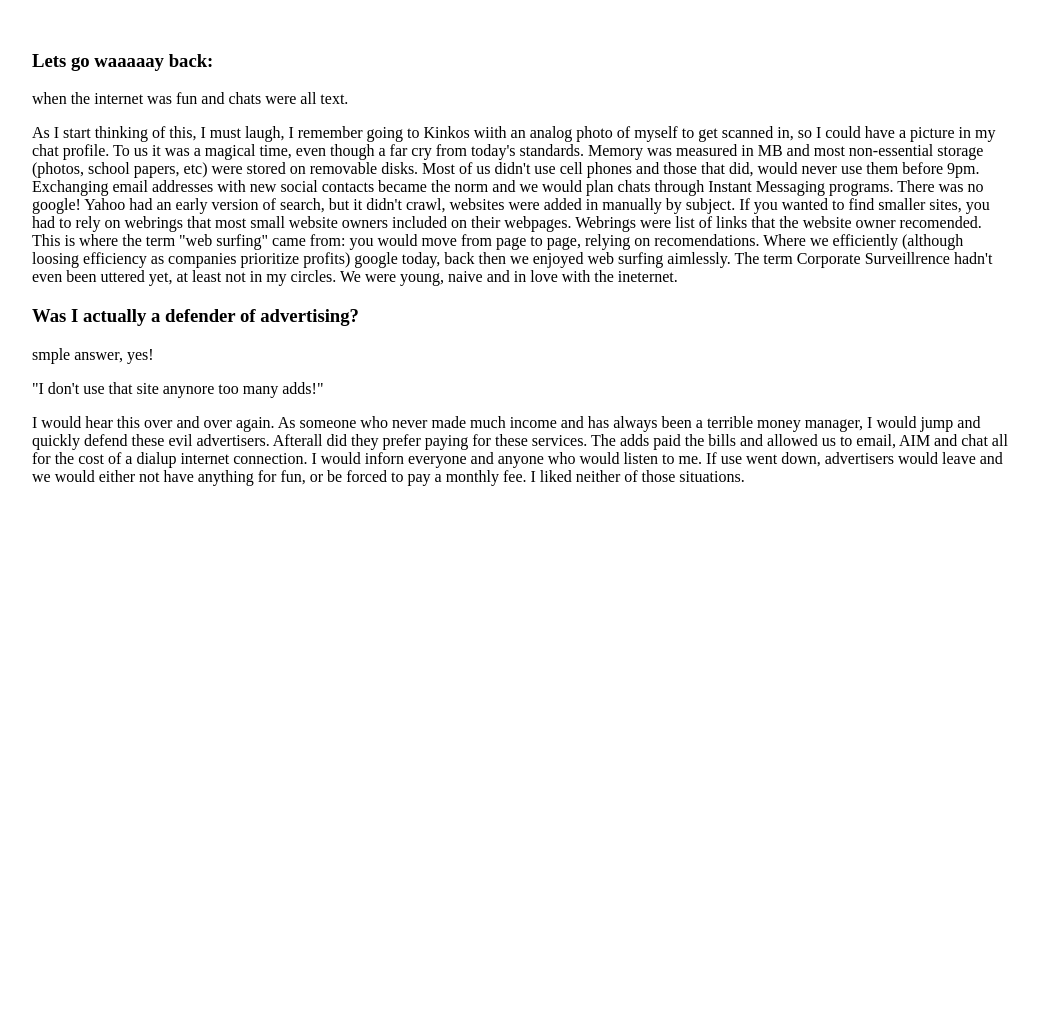
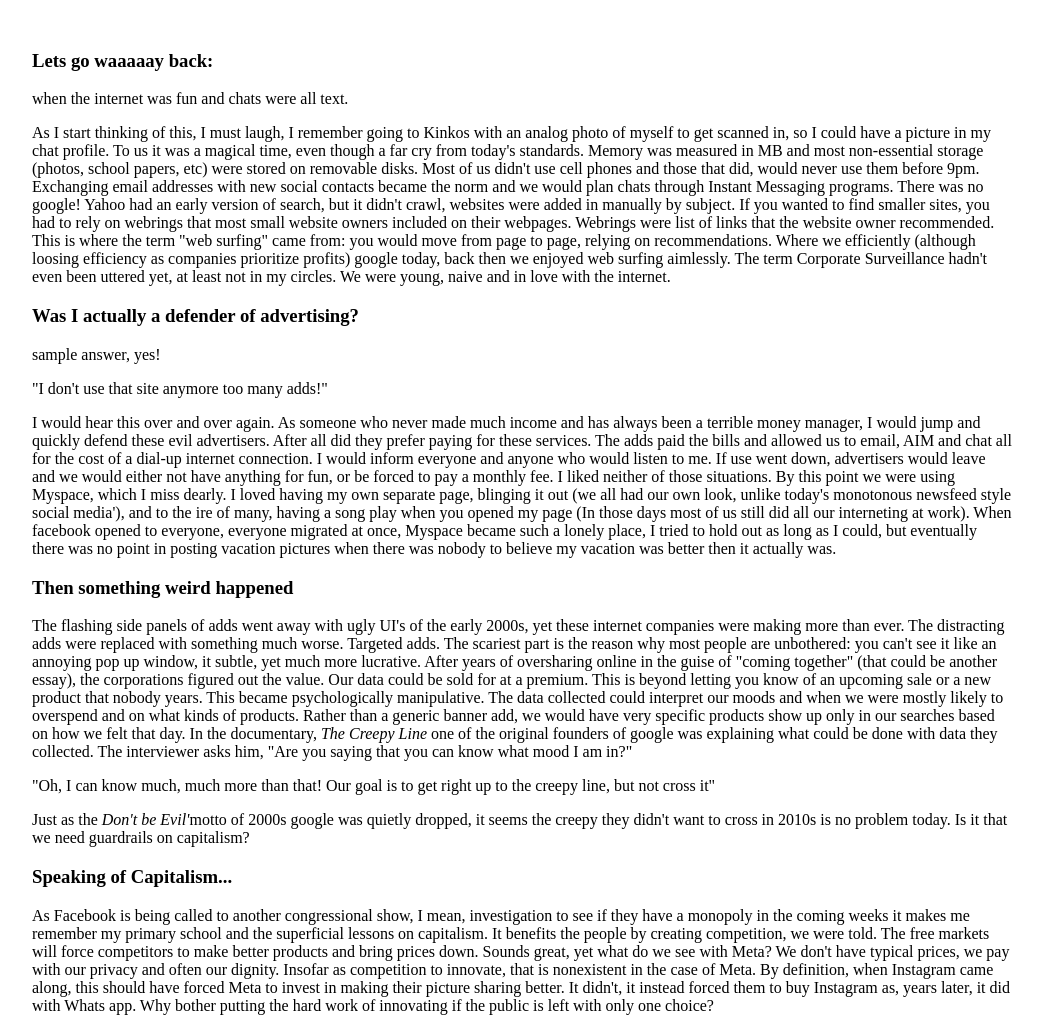
Before and after one commit to markjoehayes/markjoehayes.github.io, a plain HTML site: page Rambles/Social-Media.html in a window 1280 px wide. Shown: the part 109-1140 px from the top of the page, without its empty margins (118-1160 px from the left). Before the commit the page ends 800 px from the top, so only its background shows below. Drawn offline with Linux system fonts and the light colour scheme.

Commit message:
add essay

```diff
--- a/Rambles/Social-Media.html
+++ b/Rambles/Social-Media.html
@@ -20,26 +20,55 @@
  <br>
  <h3>Lets go waaaaay back:</h3>when the internet was fun and chats were all text.
 
- <p>As I start thinking of this, I must laugh, I remember going to Kinkos wiith an analog photo of myself to get scanned in, so
+ <p>As I start thinking of this, I must laugh, I remember going to Kinkos with an analog photo of myself to get scanned in, so
  I could have a picture in my chat profile. To us it was a magical time, even though a far cry from today's standards. Memory was
  measured in MB and most non-essential storage (photos, school papers, etc) were stored on removable disks. Most of us didn't use
  cell phones and those that did, would never use them before 9pm. Exchanging email addresses with new social contacts became the norm and
  we would plan chats through Instant Messaging programs. There was no google! Yahoo had an early version of search, but it didn't crawl,
  websites were added in manually by subject. If you wanted to find smaller sites, you had to rely on webrings that most small website
- owners included on their webpages.  Webrings were list of links that the website owner recomended. This is where the term &quot;web surfing&quot;
- came from: you would move from page to page, relying on recomendations.  Where we efficiently (although loosing efficiency as companies prioritize
- profits) google today, back then we enjoyed web surfing aimlessly.  The term Corporate Surveillrence hadn't even been uttered yet,
- at least not in my circles.  We were young, naive and in love with the ineternet.</p>
+ owners included on their webpages.  Webrings were list of links that the website owner recommended. This is where the term &quot;web surfing&quot;
+ came from: you would move from page to page, relying on recommendations.  Where we efficiently (although loosing efficiency as companies prioritize
+ profits) google today, back then we enjoyed web surfing aimlessly.  The term Corporate Surveillance hadn't even been uttered yet,
+ at least not in my circles.  We were young, naive and in love with the internet.</p>
 
- <h3>Was I actually a defender of advertising?</h3> smple answer, yes!
+ <h3>Was I actually a defender of advertising?</h3> sample answer, yes!
 
-<p>&quot;I don't use that site anynore too many adds!&quot;</p>
+<p>&quot;I don't use that site anymore too many adds!&quot;</p>
 
 <p>I would hear this over and over again.  As someone who never made much income and has always been a terrible money manager, I would
-jump and quickly defend these evil advertisers.  Afterall did they prefer paying for these services.  The adds paid the bills and
-allowed us to email, AIM and chat all for the cost of a dialup internet connection. I would inforn everyone and anyone who would
+jump and quickly defend these evil advertisers.  After all did they prefer paying for these services.  The adds paid the bills and
+allowed us to email, AIM and chat all for the cost of a dial-up internet connection. I would inform everyone and anyone who would
 listen to me. If use went down, advertisers would leave and we would either not have anything for fun, or be forced to pay a monthly
-fee.  I liked neither of those situations.</p>
+fee.  I liked neither of those situations. By this point we were using Myspace, which I miss dearly. I loved having my own separate page,
+blinging it out (we all had our own look, unlike today's monotonous newsfeed style social media'), and to the ire of many, having  a song play
+when you opened my page (In those days most of us still did all our interneting at work). When facebook opened to everyone, everyone migrated at
+once, Myspace became such a lonely place, I tried to hold out as long as I could, but eventually there was no point in posting vacation
+pictures when there was nobody to believe my vacation was better then it actually was.</p>
+
+<h3>Then something weird happened</h3>
+
+<p>The flashing side panels of adds went away with ugly UI's of the early 2000s, yet these internet companies were making more than ever.
+The distracting adds were replaced with something much worse. Targeted adds. The scariest part is the reason why most people are unbothered:
+you can't see it like an annoying pop up window, it subtle, yet much more lucrative.  After years of oversharing online in the guise of
+"coming together" (that could be another essay), the corporations figured out the value. Our data could be sold for at a premium.  This
+is beyond letting you know of an upcoming sale or a new product that nobody years. This became psychologically manipulative. The data collected
+could interpret our moods and when we were mostly likely to overspend and on what kinds of products.  Rather than a generic banner add, we would have
+very specific products show up only in our searches based on how we felt that day.  In the documentary, <i>The Creepy Line</i> one of the original
+founders of google was explaining what could be done with data they collected.  The interviewer asks him, &quot;Are you saying that you can know
+what mood I am in?&quot; </p>
+<p>&quot;Oh, I can know much, much more than that!  Our goal is to get right up to the creepy line, but not cross it&quot;</p>
+<p>Just as the <i>Don't be Evil'</i>motto of 2000s google was quietly dropped, it seems the creepy they didn't want to cross in 2010s is
+no problem today. Is it that we need guardrails on capitalism?</p>
+
+<h3>Speaking of Capitalism...</h3>
+
+<p>As Facebook is being called to another congressional show, I mean, investigation to see if they have a monopoly in the coming weeks it makes
+me remember my primary school and the superficial lessons on capitalism.  It benefits the people by creating competition, we were told.  The
+free markets will force competitors to make better products and bring prices down. Sounds great, yet what do we see with Meta?  We don't have
+typical prices, we pay with our privacy and often our dignity.  Insofar as competition to innovate, that is nonexistent in the case of Meta.
+By definition, when Instagram came along, this should have forced Meta to invest in making their picture sharing better. It didn't, it instead
+forced them to buy Instagram as, years later, it did with Whats app.  Why bother putting the hard work of innovating if the public is left with
+only one choice?</p>
 </div>
 </body>
 </html>
```
